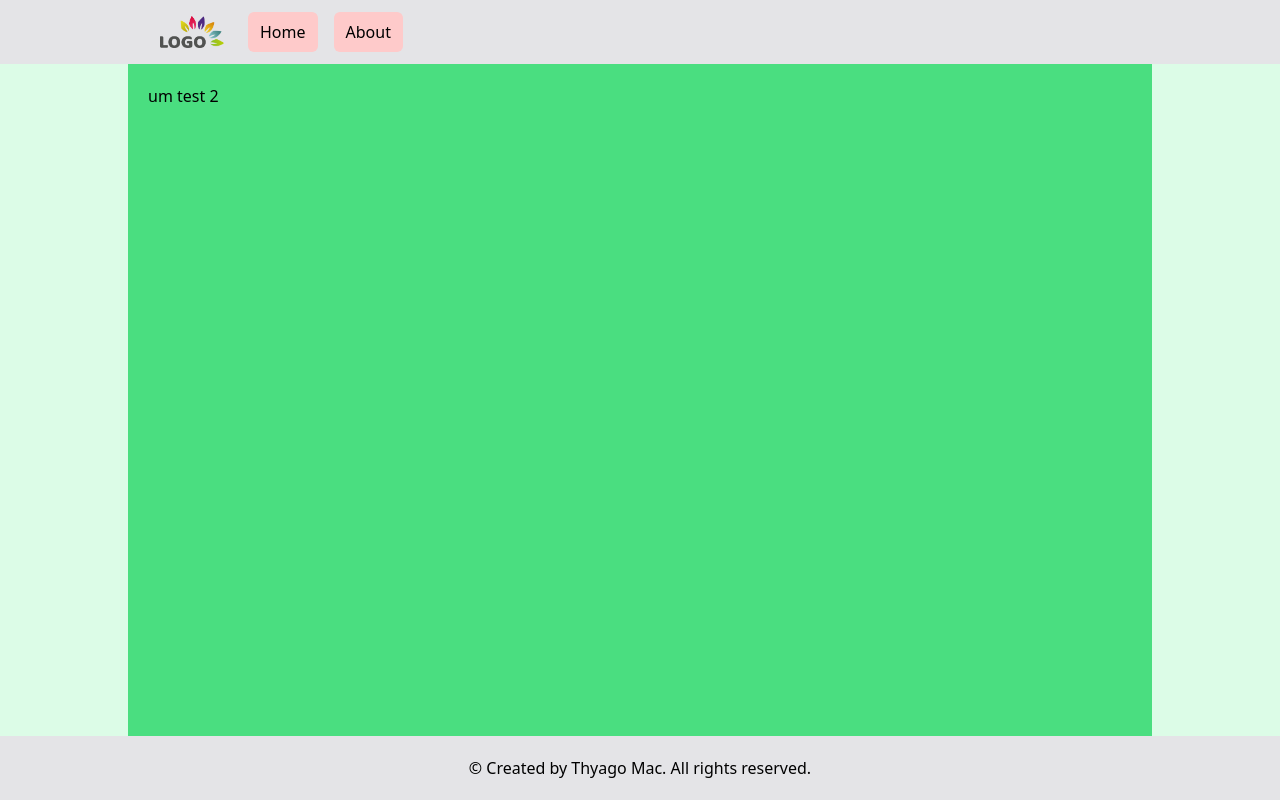
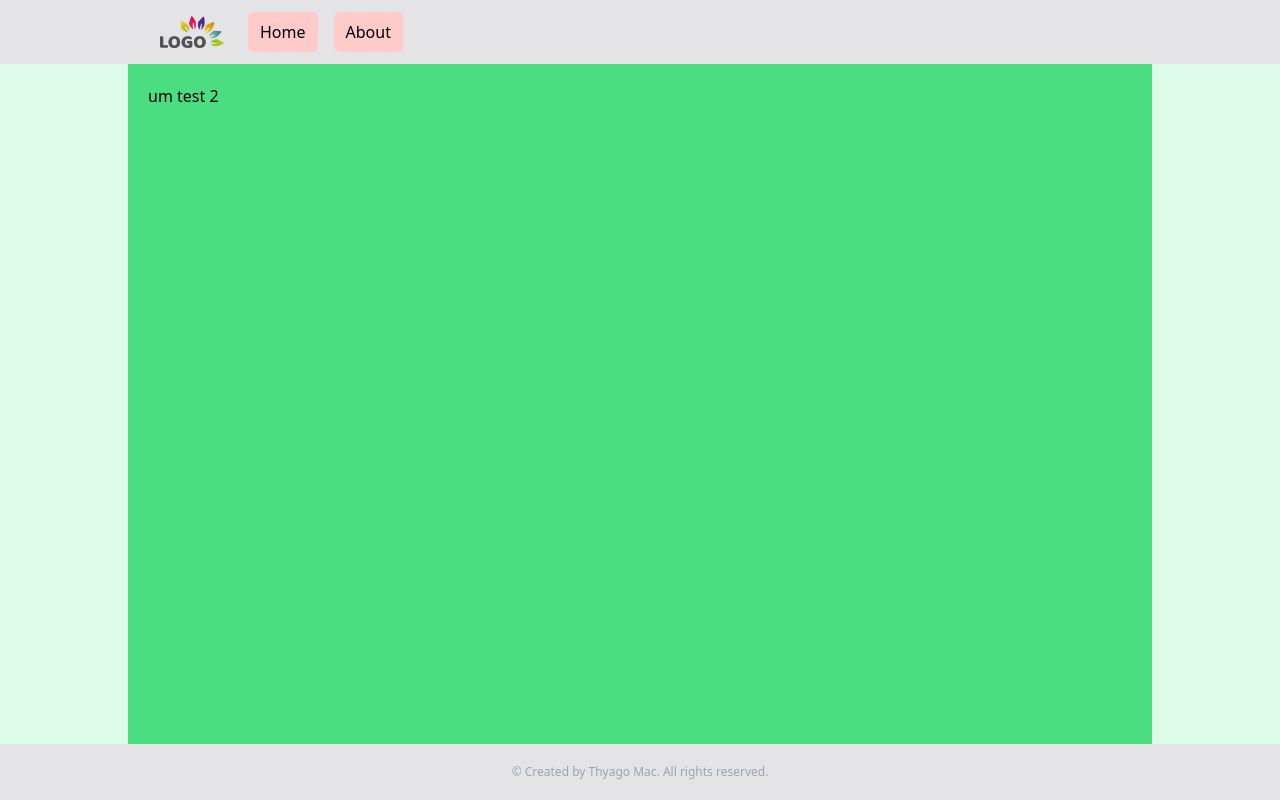
Before and after one commit to ThyagoMac/vue3-pokedex-ts, a Vue app: page / in a window 1280 px wide. Built offline with nearby package versions, Linux system fonts and the light colour scheme.

Commit message:
footer css;

```diff
--- a/src/components/layout/Footer.vue
+++ b/src/components/layout/Footer.vue
@@ -2,7 +2,9 @@
 <template>
   <footer class="bg-zinc-200">
     <div class="max-w-screen-lg m-auto p-5">
-      <p class="text-center">&copy; Created by Thyago Mac. All rights reserved.</p>
+      <p class="text-center text-xs text-gray-400">
+        &copy; Created by Thyago Mac. All rights reserved.
+      </p>
     </div>
   </footer>
 </template>
```
